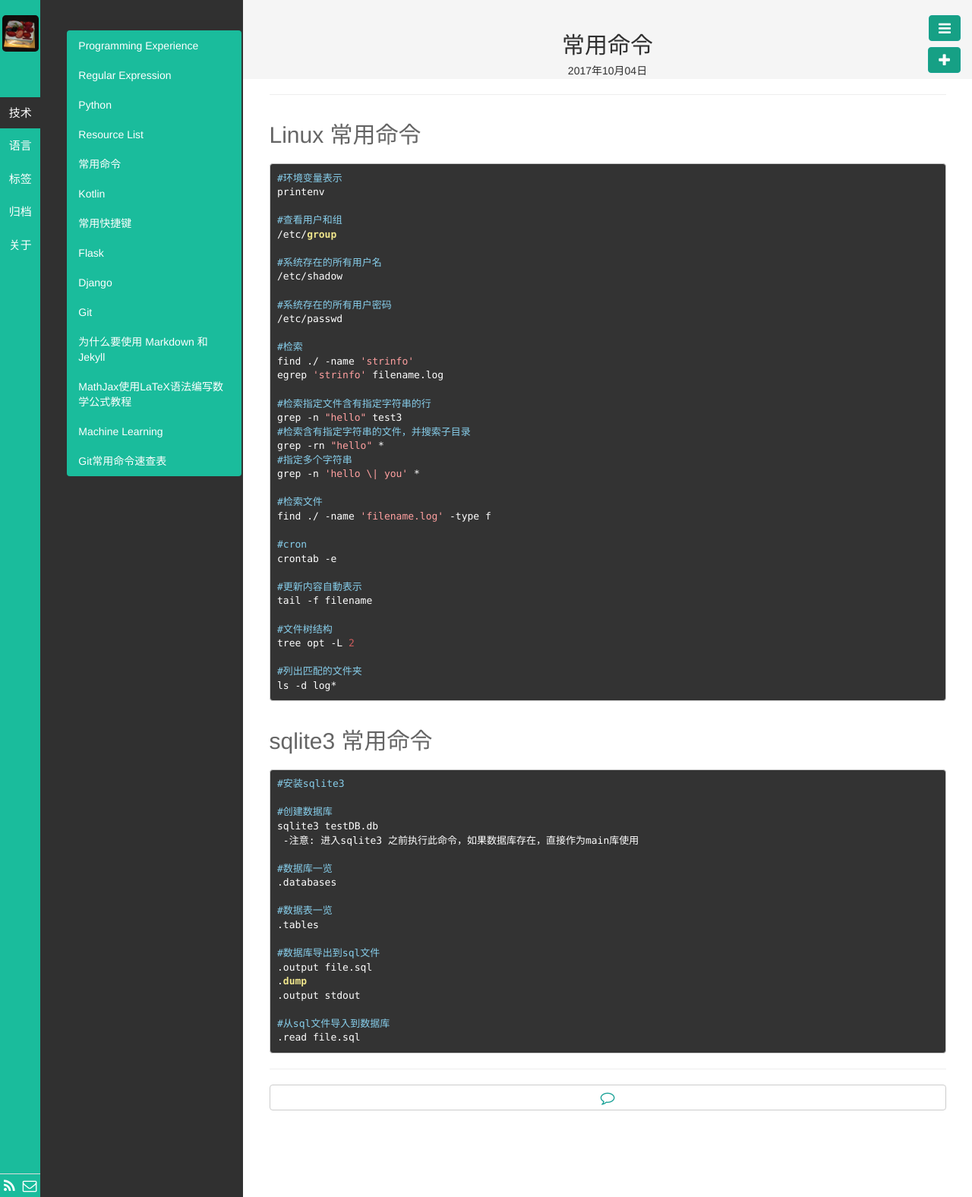
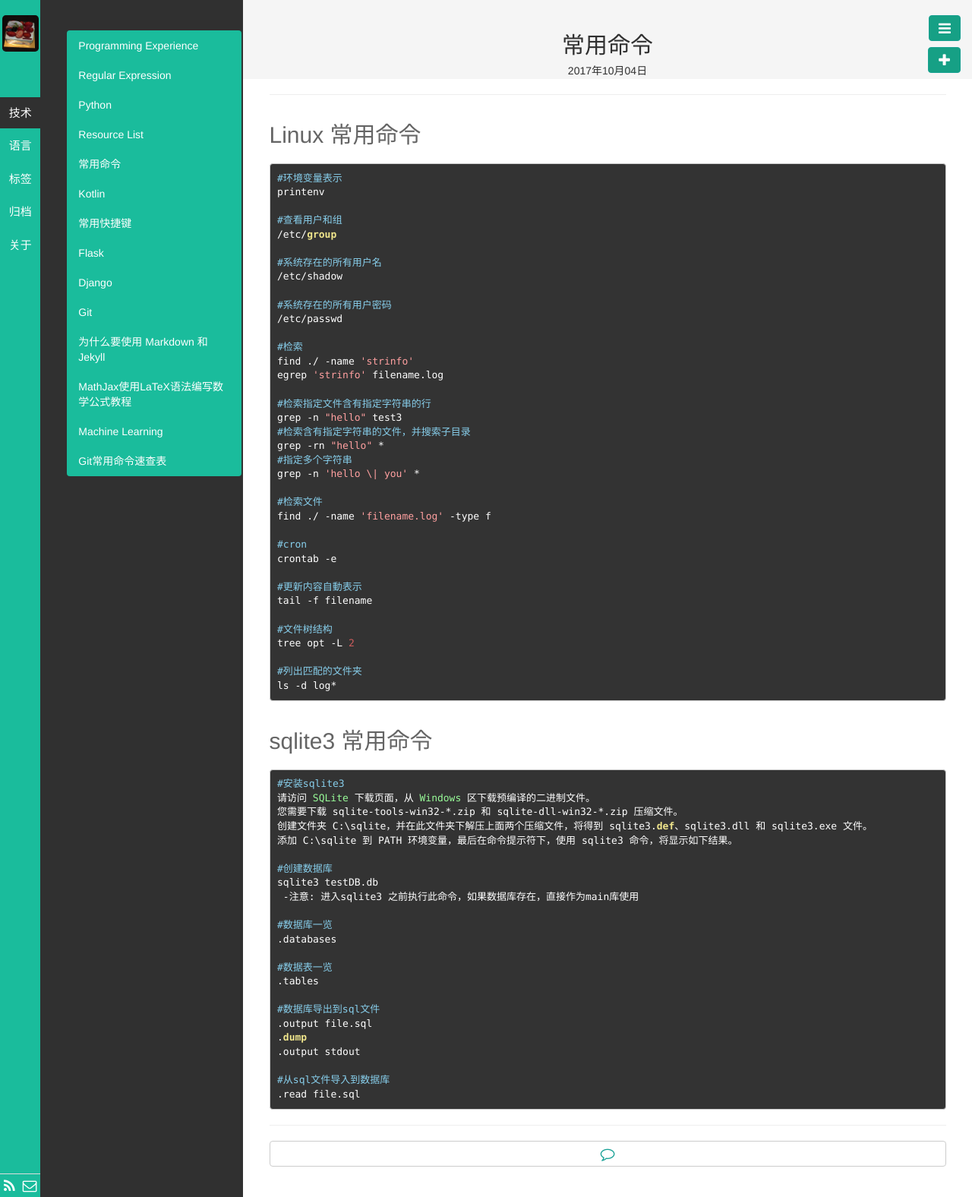
Before and after one commit to kyoyo/kyoyo.github.io, a Jekyll site: the page built from _posts/技術/2017-10-04-LinuxCommand.md, in a window 1280 px wide. Shown: the whole page at 76% size. Built offline with Jekyll 4.4.1, drawn with Linux system fonts in a browser that asks for light colours; Markdown is read by kramdown in place of the engine named in the settings.

Commit message:
Update 2017-10-04-LinuxCommand.md

````diff
--- a/_posts/技術/2017-10-04-LinuxCommand.md
+++ b/_posts/技術/2017-10-04-LinuxCommand.md
@@ -55,6 +55,10 @@ ls -d log*
 ## sqlite3 常用命令
 ```
 #安装sqlite3
+请访问 SQLite 下载页面，从 Windows 区下载预编译的二进制文件。
+您需要下载 sqlite-tools-win32-*.zip 和 sqlite-dll-win32-*.zip 压缩文件。
+创建文件夹 C:\sqlite，并在此文件夹下解压上面两个压缩文件，将得到 sqlite3.def、sqlite3.dll 和 sqlite3.exe 文件。
+添加 C:\sqlite 到 PATH 环境变量，最后在命令提示符下，使用 sqlite3 命令，将显示如下结果。
 
 #创建数据库
 sqlite3 testDB.db
````
